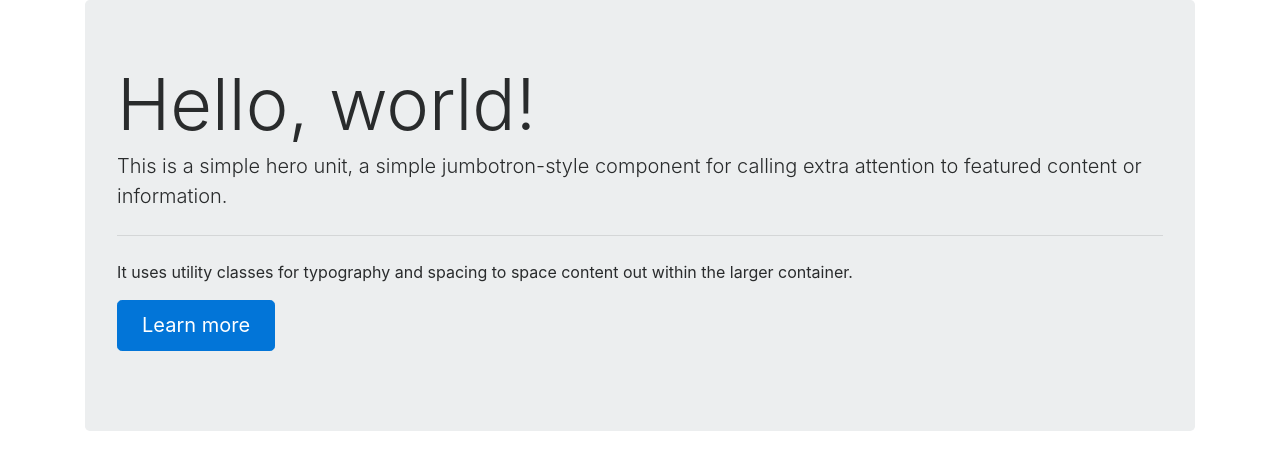
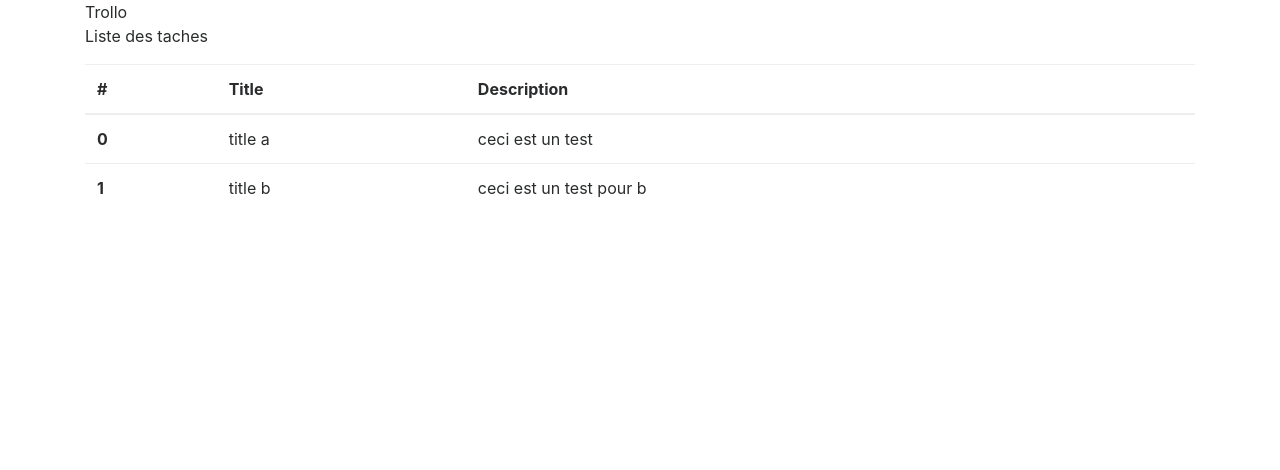
Before and after one commit to deuzu/oss-starterkit, a PHP site: page / in a window 1280 px wide. Shown: the top 470 px of the page. Run offline with PHP 8.4, Linux system fonts and the light colour scheme.

Commit message:
add cards in homepage

```diff
--- a/public/trollo/src/Controller/HomepageController.php
+++ b/public/trollo/src/Controller/HomepageController.php
@@ -1,3 +1,5 @@
 <?php
+$cards = array ( "title" => array ("title a", "title b"),
+         "description" => array ("ceci est un test", "ceci est un test pour b"));
 
 require __DIR__.'/../Views/homepage.html.php';
--- a/public/trollo/src/Views/homepage.html.php
+++ b/public/trollo/src/Views/homepage.html.php
@@ -1,9 +1,29 @@
-<div class="jumbotron">
-  <h1 class="display-3">Hello, world!</h1>
-  <p class="lead">This is a simple hero unit, a simple jumbotron-style component for calling extra attention to featured content or information.</p>
-  <hr class="my-4">
-  <p>It uses utility classes for typography and spacing to space content out within the larger container.</p>
-  <p class="lead">
-    <a class="btn btn-primary btn-lg" href="#" role="button">Learn more</a>
-  </p>
+<div class="panel panel-default">
+  <!-- Default panel contents -->
+  <div class="panel-heading">Trollo</div>
+  <div class="panel-body">
+    <p>Liste des taches</p>
+  </div>
+
+  <!-- Table -->
+
+  <table class="table">
+  <thead>
+    <tr>
+      <th>#</th>
+      <th>Title</th>
+      <th>Description</th>
+    </tr>
+  </thead>
+  <tbody>
+      <?php for ($i=0; $i < count($cards); $i++)
+      { ?>
+      <tr>
+        <th scope="row"><?php echo $i ?></th>
+        <td><?php echo $cards["title"][$i]; ?></td>
+        <td><?php echo $cards["description"][$i]; ?></td>
+      </tr>
+    <?php } ?>
+  </tbody>
+  </table>
 </div>
```
